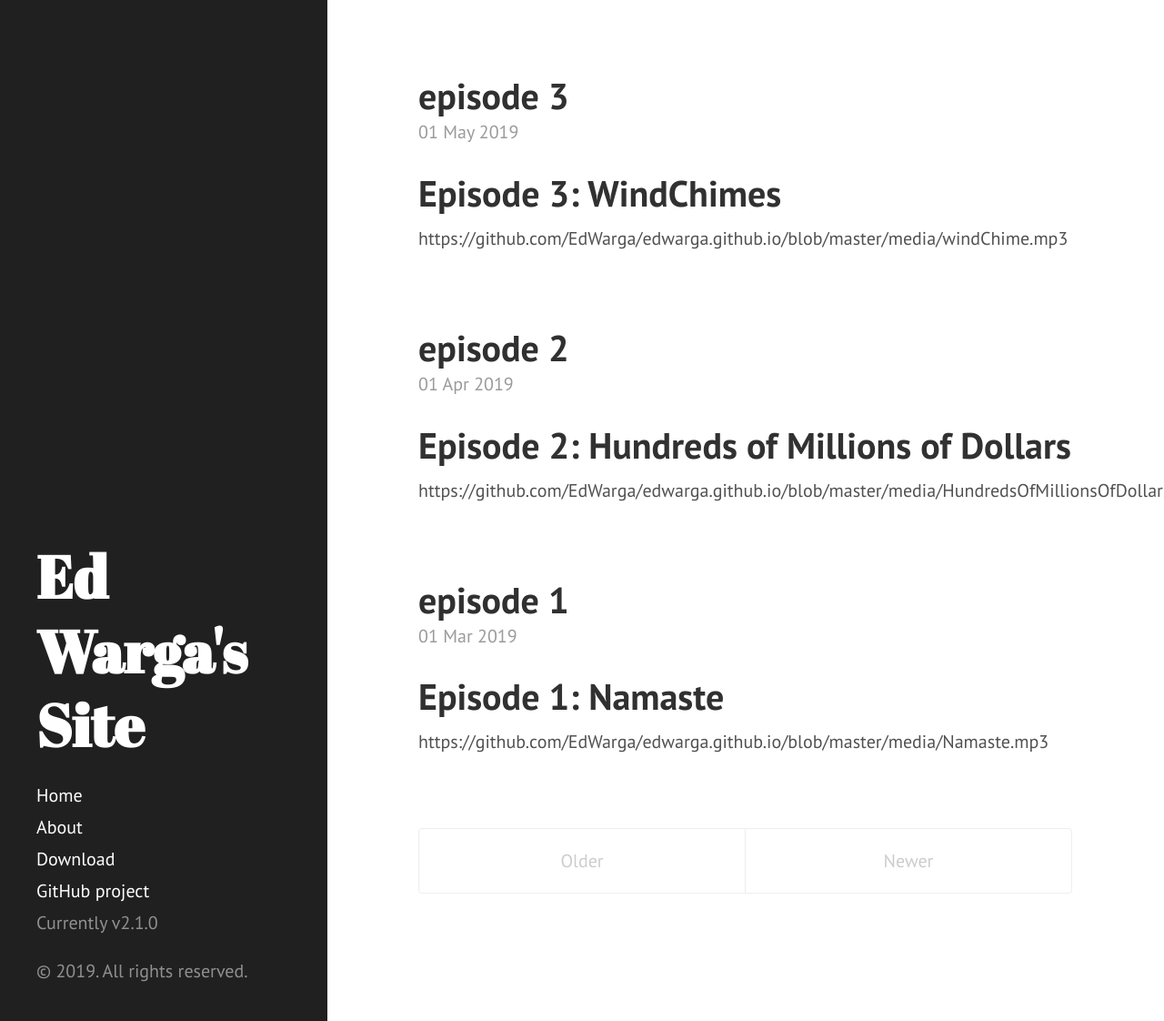
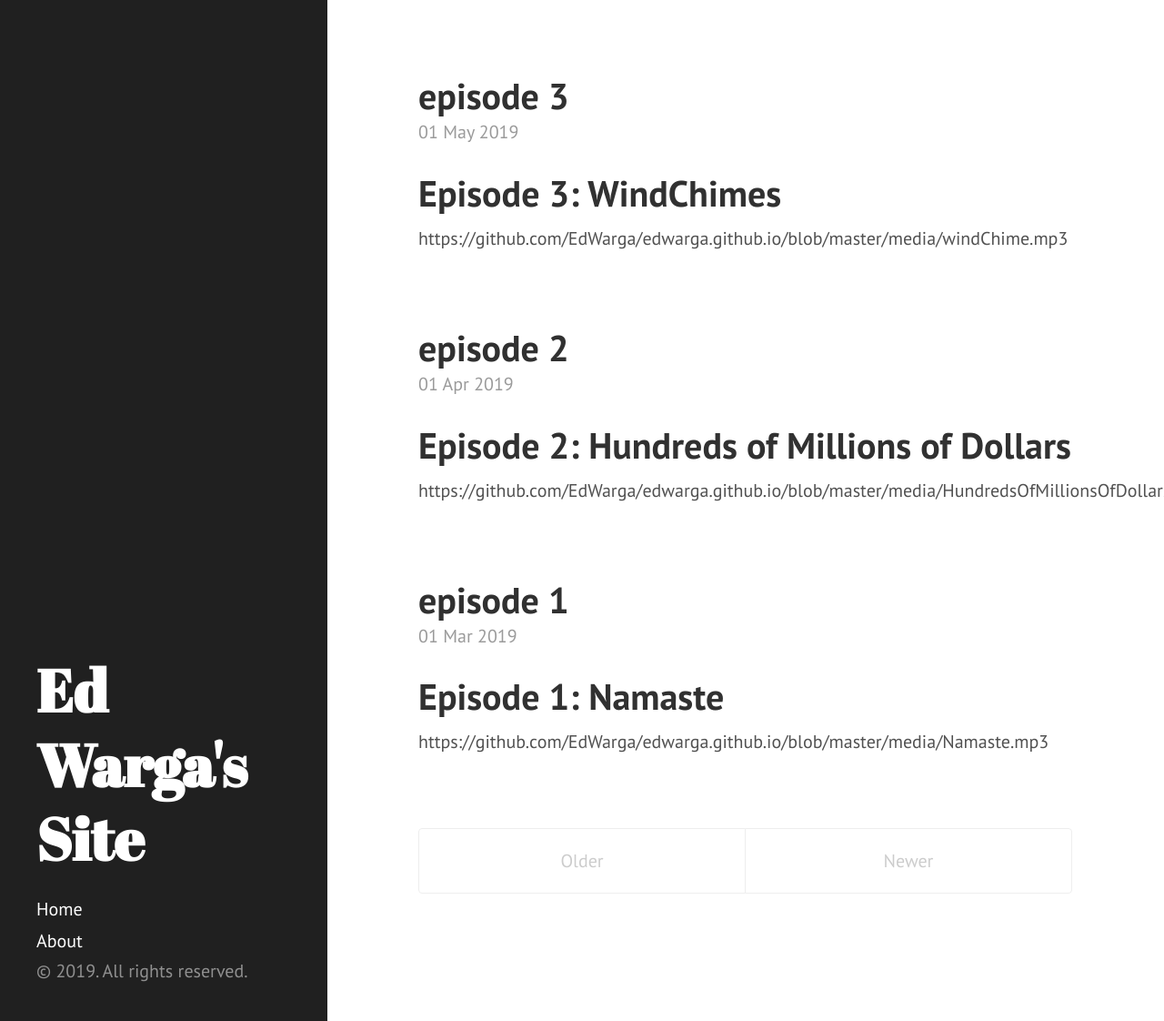
Before and after one commit to EdWarga/edwarga.github.io, a Jekyll site: the page built from index.html, in a window 1280 px wide and 1122 px high. Shown: the whole window at 91% size. Built offline with Jekyll 4.4.1, drawn with Linux system fonts in a browser that asks for light colours; Markdown is read by kramdown in place of the engine named in the settings; the list of posts is cut into pages by our own code.

Commit message:
Update sidebar.html

```diff
--- a/_includes/sidebar.html
+++ b/_includes/sidebar.html
@@ -26,11 +26,6 @@
         {% endif %}
       {% endfor %}
 
-      <a class="sidebar-nav-item" href="{{ site.github.repo }}/archive/v{{ site.version }}.zip">Download</a>
-      <a class="sidebar-nav-item" href="{{ site.github.repo }}">GitHub project</a>
-      <span class="sidebar-nav-item">Currently v{{ site.version }}</span>
-    </nav>
-
     <p>&copy; {{ site.time | date: '%Y' }}. All rights reserved.</p>
   </div>
 </div>
```
